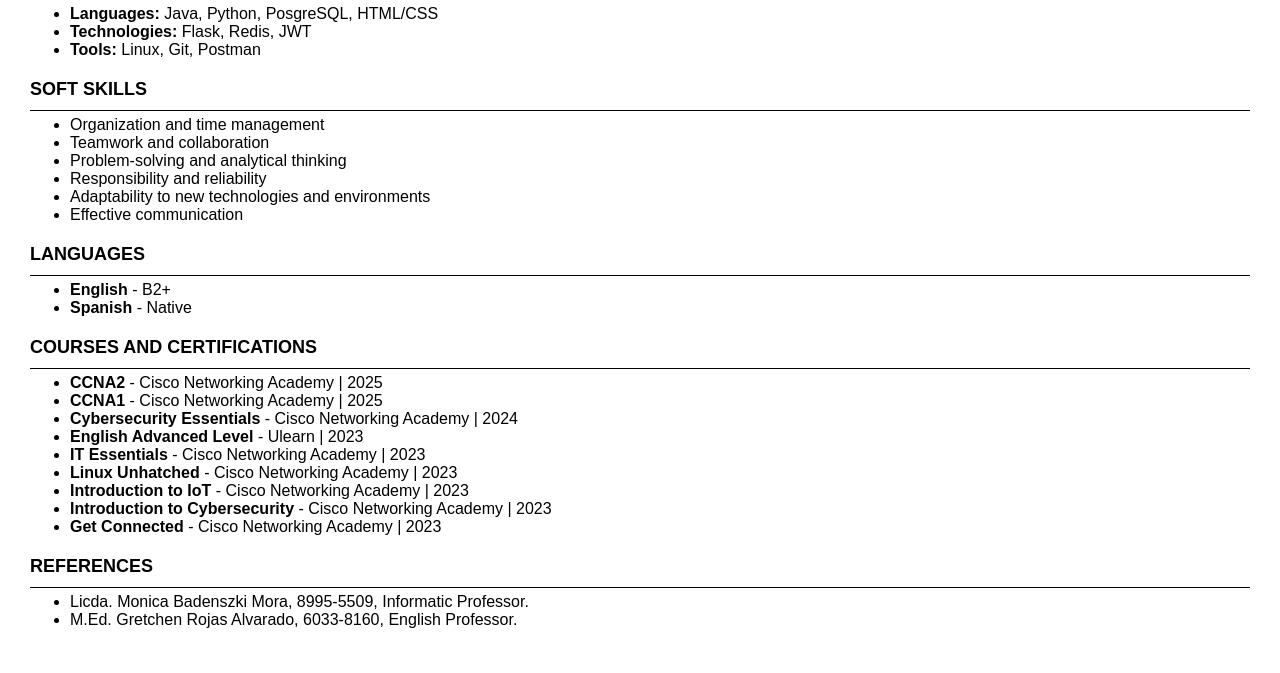
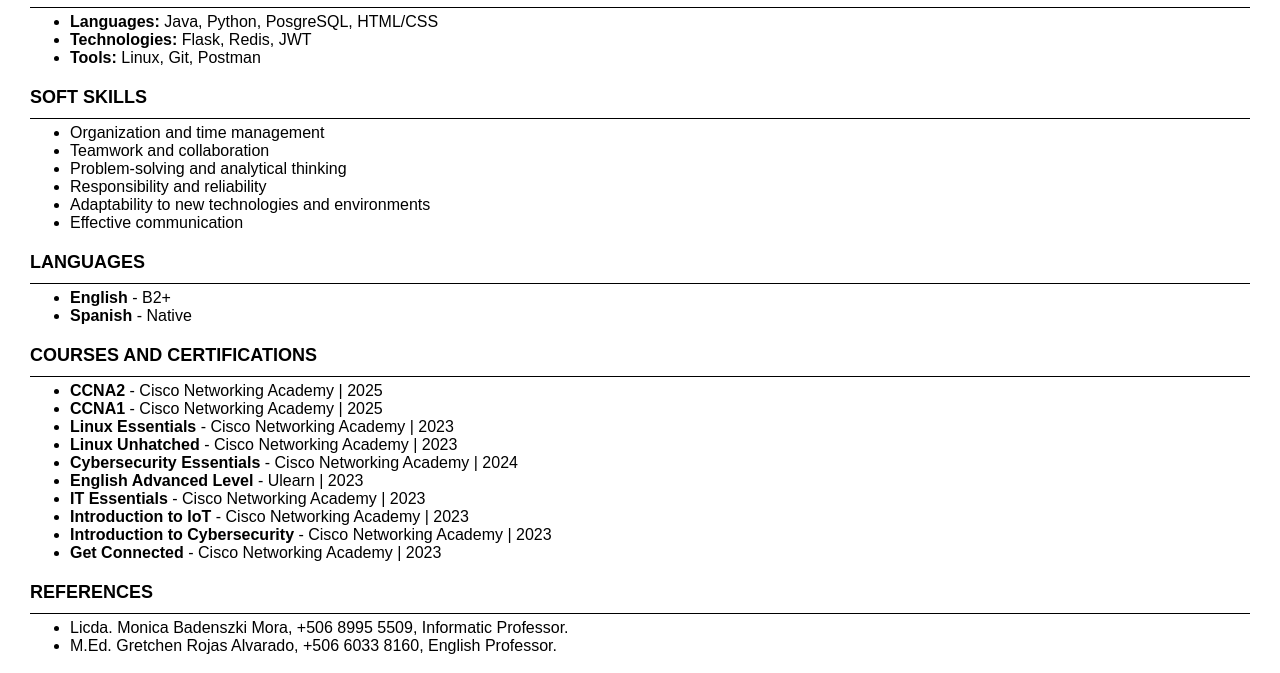
Before and after one commit to Czar81/Czar81.github.io, a plain HTML site: page index.html in a window 1280 px wide. Shown: the part 480-1153 px from the top of the page. Drawn offline with Linux system fonts and the light colour scheme.

Commit message:
Add certificates

```diff
--- a/index.html
+++ b/index.html
@@ -59,21 +59,22 @@
         <h2 class="sub-title">COURSES AND CERTIFICATIONS</h2>
         <hr>
         <ul class="content">
-            <li><span class="subheading">CCNA2</span> - Cisco Networking Academy | 2025</li>
-            <li><span class="subheading">CCNA1</span> - Cisco Networking Academy | 2025</li>
-            <li><span class="subheading">Cybersecurity Essentials</span> - Cisco Networking Academy | 2024</li>
-            <li><span class="subheading">English Advanced Level</span> - Ulearn | 2023</li>
-            <li><span class="subheading">IT Essentials</span> - Cisco Networking Academy | 2023</li>
-            <li><span class="subheading">Linux Unhatched</span> - Cisco Networking Academy | 2023</li>
-            <li><span class="subheading">Introduction to IoT</span> - Cisco Networking Academy | 2023</li>
-            <li><span class="subheading">Introduction to Cybersecurity</span> - Cisco Networking Academy | 2023</li>
-            <li><span class="subheading">Get Connected</span> - Cisco Networking Academy | 2023</li>
+            <li><a href="./certificates/CCNA2.pdf" class="subheading" target="_blank">CCNA2</a> - Cisco Networking Academy | 2025</li>
+            <li><a href="./certificates/CCNA1.pdf" class="subheading" target="_blank">CCNA1</a> - Cisco Networking Academy | 2025</li>
+            <li><a href="./certificates/Linux_Essentials.pdf" class="subheading" target="_blank">Linux Essentials</a> - Cisco Networking Academy | 2023</li>
+            <li><a href="./certificates/Linux Unhatched.pdf" class="subheading" target="_blank">Linux Unhatched</a> - Cisco Networking Academy | 2023</li>
+            <li><a href="./certificates/CybersecurityEssentials.pdf" class="subheading" target="_blank">Cybersecurity Essentials</a> - Cisco Networking Academy | 2024</li>
+            <li><a href="" class="subheading" target="_blank">English Advanced Level</a> - Ulearn | 2023</li>
+            <li><a href="./certificates/ITEssentials.pdf" class="subheading" target="_blank">IT Essentials</a> - Cisco Networking Academy | 2023</li>
+            <li><a href="./certificates/IoT.pdf" class="subheading" target="_blank">Introduction to IoT</a> - Cisco Networking Academy | 2023</li>
+            <li><a href="./certificates/IntroductionCybersecurity.pdf" class="subheading" target="_blank">Introduction to Cybersecurity</a> - Cisco Networking Academy | 2023</li>
+            <li><a href="./certificates/GetConnected.pdf" class="subheading" target="_blank">Get Connected</a> - Cisco Networking Academy | 2023</li>
         </ul>
         <h2 class="sub-title">REFERENCES</h2>
         <hr>
         <ul class="content">
-            <li>Licda. Monica Badenszki Mora, 8995-5509, Informatic Professor.</li>
-            <li>M.Ed. Gretchen Rojas Alvarado, 6033-8160, English Professor.</li>
+            <li>Licda. Monica Badenszki Mora, <a href="tel:+50689955509<" >+506 8995 5509</a>, Informatic Professor.</li>
+            <li>M.Ed. Gretchen Rojas Alvarado, <a href="tel:+50660338160" >+506 6033 8160</a>, English Professor.</li>
         </ul>
     </div>
     <footer>
--- a/styles.css
+++ b/styles.css
@@ -57,7 +57,7 @@ footer{
 }
 
 #main-title{
-    font-size: clamp(18px, 5vw, 20px);
+    font-size: clamp(22px, 5vw, 26px);
     font-weight: bold;
     margin-bottom: 10px;
 }
```
Also changed, not shown: 9 other files.
